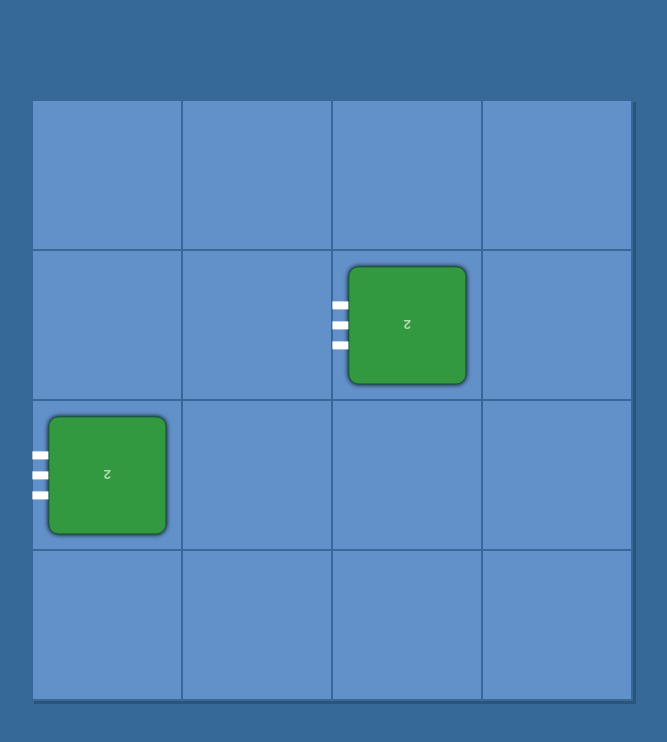
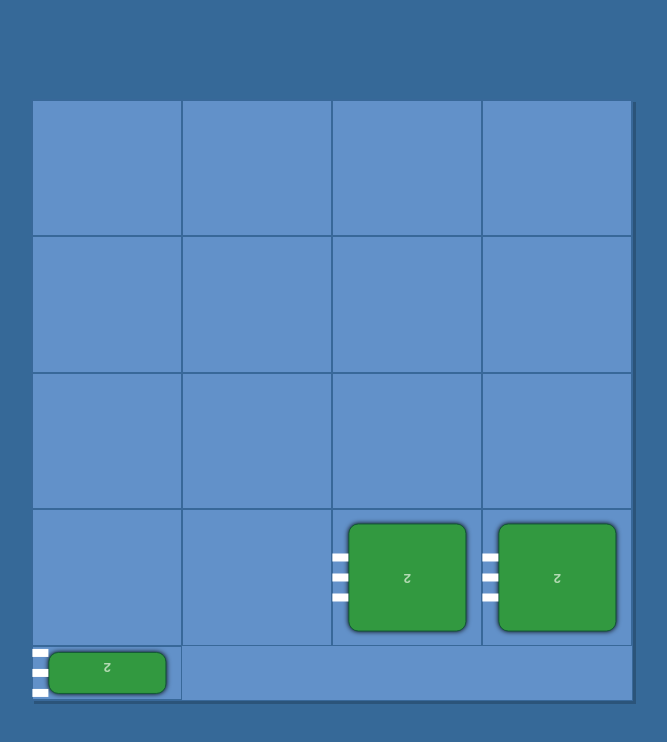
Before and after one commit to victorlitvinenko/react-game, a React (Create React App) app: page / in a window 1280 px wide. Shown: the top 742 px of the page, without its empty margins (308-975 px from the left). Built offline with nearby package versions, Linux system fonts and the light colour scheme; the HTML template or start-up script is replaced by a standard one.

Commit message:
refactor: change grid component

```diff
--- a/src/comonents/Cube.tsx
+++ b/src/comonents/Cube.tsx
@@ -3,11 +3,11 @@ import React, { useState } from 'react';
 import './cube.scss';
 
 interface ICubeProps {
-  rotate: number;
+  rotationsCount: number;
 }
 
-const Cube: React.FC<ICubeProps> = ({ rotate }) => {
-  const [rotation, setRotation] = useState(rotate);
+const Cube: React.FC<ICubeProps> = ({ rotationsCount }) => {
+  const [rotation, setRotation] = useState(rotationsCount);
 
   return (
     <div className="cube">
--- a/src/comonents/Grid.tsx
+++ b/src/comonents/Grid.tsx
@@ -5,23 +5,41 @@ import random from '../libs/random';
 
 import './grid.scss';
 
-const Grid: React.FC = () => {
-  const matrix = Array(4 * 4).fill(null);
-  matrix[random(0, 15)] = 1;
-  matrix[random(0, 15)] = 1;
-  matrix[random(0, 15)] = 1;
+interface IGridProps {
+  matrixWidth?: number;
+}
 
-  // const randomFill = (count: number) => {
-  //   const result = [];
-  //   for (let i = 1; i <= count; i += 1) {
+interface ICube {
+  type: string;
+  position: number;
+}
 
-  //   }
-  // };
+const Grid: React.FC<IGridProps> = ({ matrixWidth = 4 }) => {
+  const matrix = Array(matrixWidth * matrixWidth).fill(null);
+
+  const allCubes: ICube[] = [];
+  const cube = { type: 'default' };
+
+  const getNextPosition = (prevPosition: number): number => {
+    return prevPosition + 1;
+  };
+
+  const fillMatrix = (count: number) => {
+    for (let i = 1; i <= count; i += 1) {
+      const position =
+        allCubes.length === 0
+          ? random(0, matrixWidth * matrixWidth - 1)
+          : getNextPosition(allCubes[allCubes.length - 1].position);
+      matrix[position] = cube;
+      allCubes.push({ ...cube, position });
+    }
+  };
+  fillMatrix(3);
 
   return (
     <div className="grid">
-      {matrix.flat().map((cell) => (
-        <div className="grid__cell">{cell ? <Cube rotate={2} /> : <div />}</div>
+      {matrix.map((cell) => (
+        <div className="grid__cell">{cell ? <Cube rotationsCount={2} /> : <div />}</div>
       ))}
     </div>
   );
```
Also changed, not shown: 1 other file (tests, documents, lock files or other folders).
